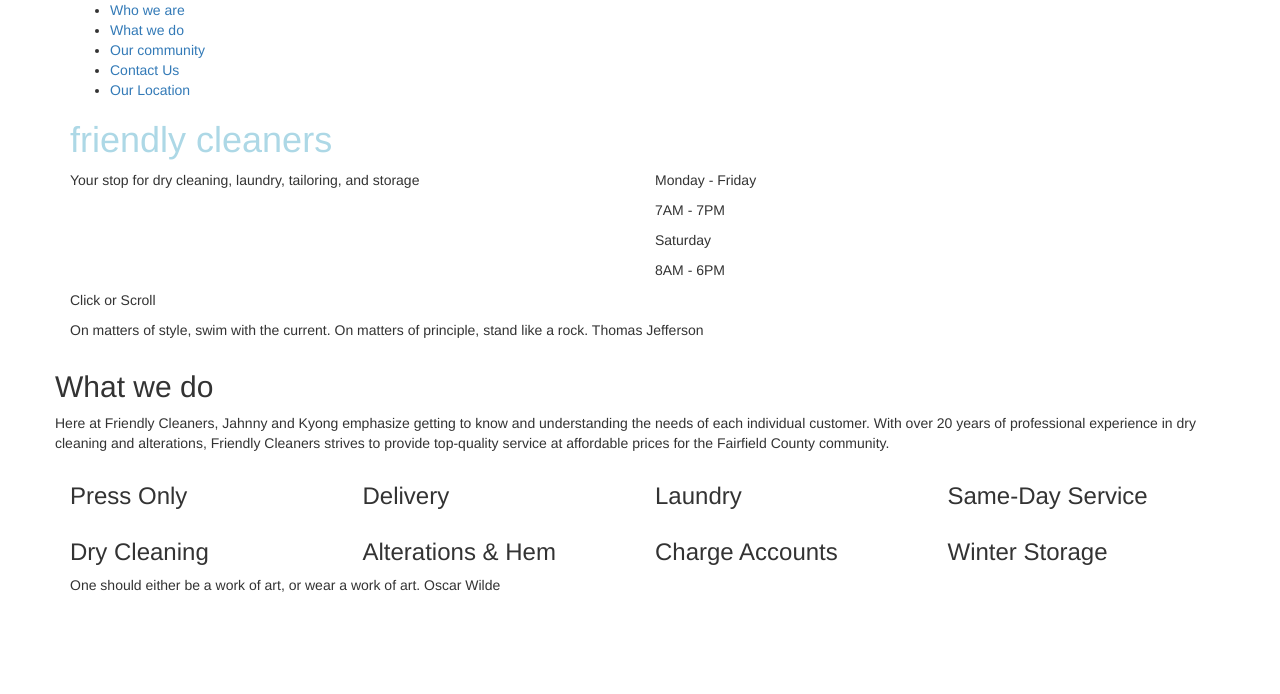
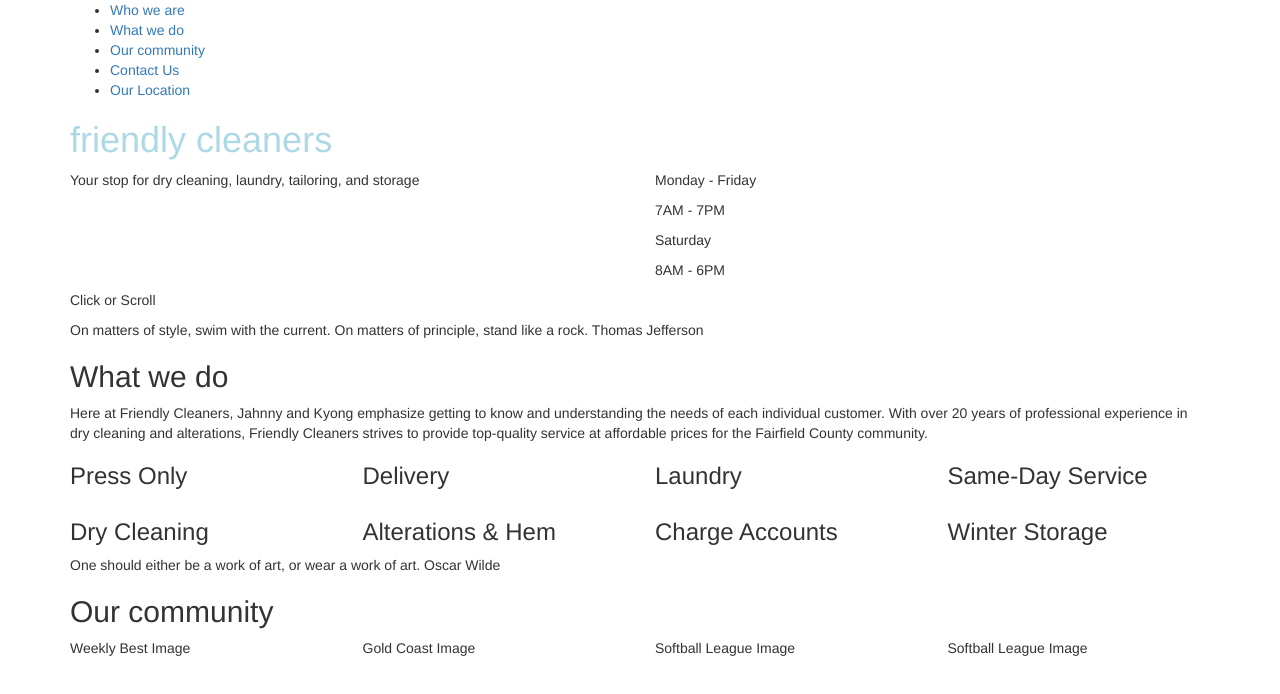
Before and after one commit to kyongekim/kyongekim.github.io, a plain HTML site: page index.html in a window 1280 px wide. Drawn offline with nearby package versions, Linux system fonts and the light colour scheme.

Commit message:
added our community

```diff
--- a/index.html
+++ b/index.html
@@ -48,17 +48,13 @@
     <!-- WHAT WE DO -->
 
     <section class="what-we-do">
-      <div class="row">
-        <h2>What we do</h2>
-      </div>
-      <div class="row">
-        <p>
+      <h2>What we do</h2>
+      <div class="">
           Here at Friendly Cleaners, Jahnny and Kyong emphasize getting to
           know and understanding the needs of each individual customer.
           With over 20 years of professional experience in dry cleaning and
           alterations, Friendly Cleaners strives to provide top-quality service
           at affordable prices for the Fairfield County community.
-        </p>
       </div>
       <div class="row">
         <div class="col-xs-6 col-sm-3">
@@ -96,5 +92,24 @@
       </p>
     </div>
 
+    <!-- OUR COMMUNITY -->
+
+    <section class="our-community">
+      <h2>Our community</h2>
+      <div class="row">
+        <div class="col-xs-6 col-sm-3">
+          Weekly Best Image
+        </div>
+        <div class="col-xs-6 col-sm-3">
+          Gold Coast Image
+        </div>
+        <div class="col-xs-6 col-sm-3">
+          Softball League Image
+        </div>
+        <div class="col-xs-6 col-sm-3">
+          Softball League Image
+        </div>
+      </div>
+    </section>
   </body>
 </html>
```
